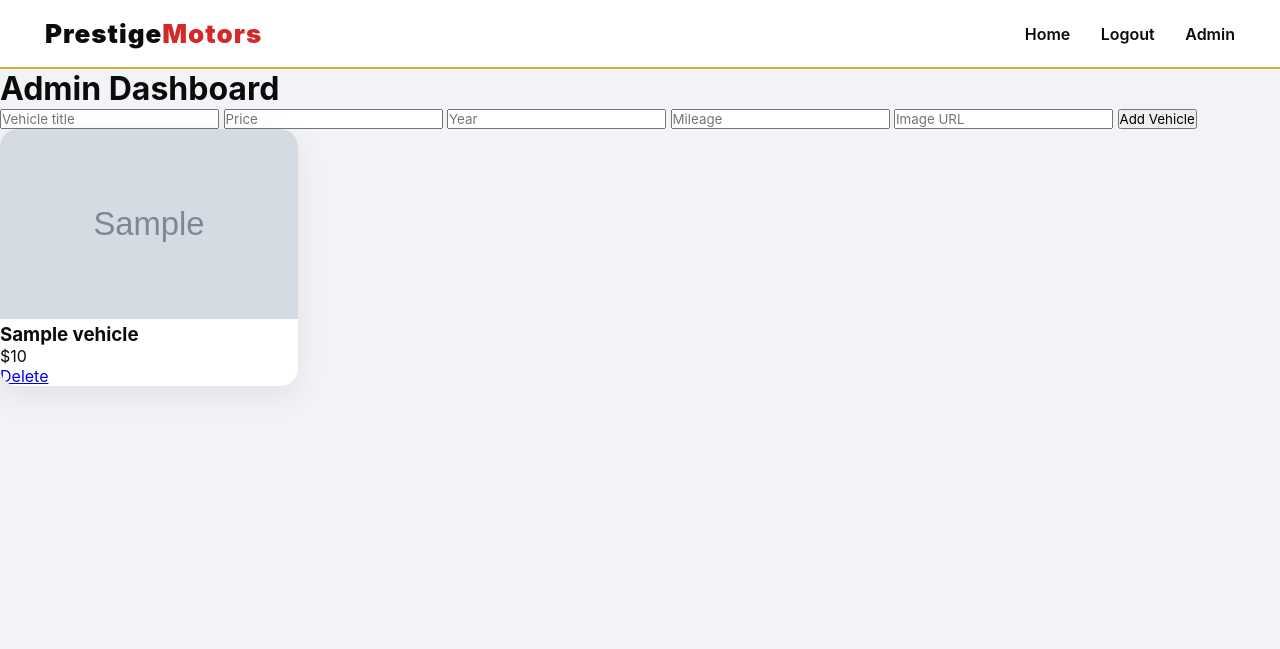
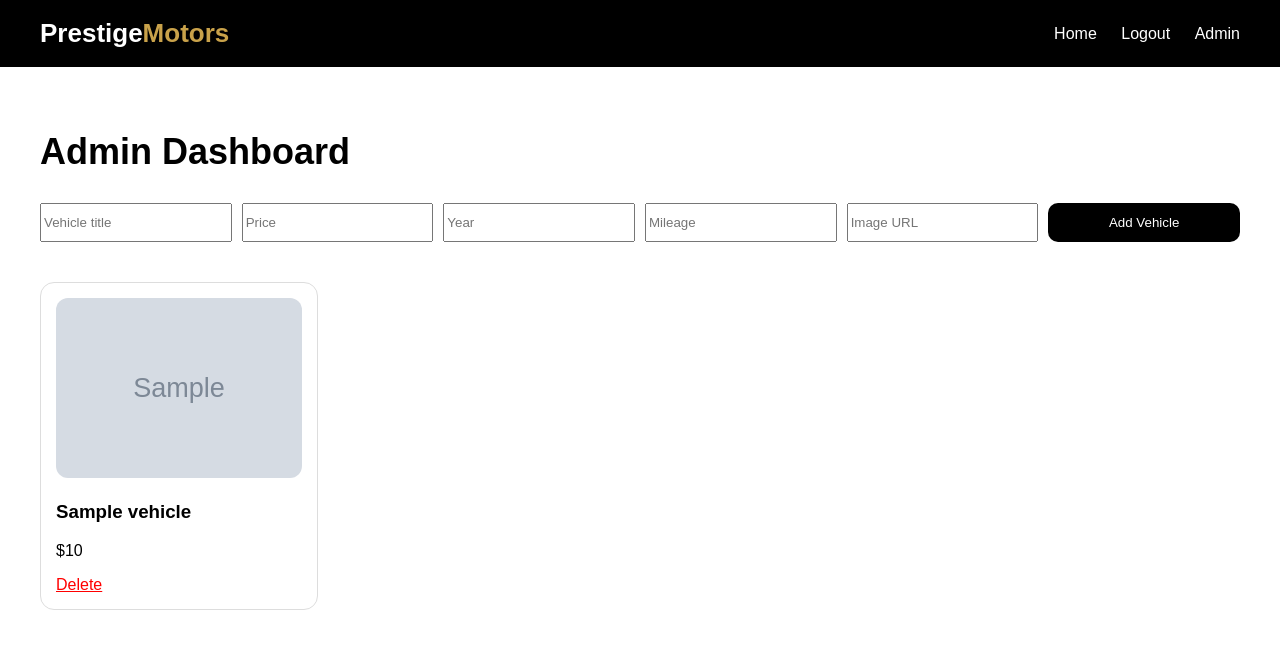
Before and after one commit to djvibez29/tomzkid-prestige-motors, a Flask app: page /admin in a window 1280 px wide. Shown: the top 649 px of the page. Run offline with Flask 3, Linux system fonts and the light colour scheme; a user stored in the database is signed in; tables that the repository leaves empty hold one stand-in row (values such as "Sample post"); grey boxes marked "Sample" are stand-in pictures.

Commit message:
Refactor CSS styles and color variables
Updated color variables and styles for various elements.

```diff
--- a/static/css/style.css
+++ b/static/css/style.css
@@ -1,193 +1,127 @@
 :root {
-    --black: #0b0b0b;
-    --white: #ffffff;
-    --red: #d62828;
-    --gold: #d4af37;
-    --gray: #f1f3f6;
-    --dark-gray: #444;
+    --black:#0d0d0d;
+    --white:#ffffff;
+    --red:#b30000;
+    --gold:#c9a24a;
 }
 
 * {
-    margin: 0;
-    padding: 0;
-    box-sizing: border-box;
-    font-family: Inter, system-ui, sans-serif;
+    box-sizing:border-box;
+    font-family:Arial, sans-serif;
 }
 
 body {
-    background: var(--gray);
-    color: var(--black);
+    margin:0;
+    background:white;
+    color:black;
 }
 
-/* ---------------- NAV ---------------- */
-
-header {
-    background: var(--white);
-    border-bottom: 2px solid var(--gold);
-    padding: 18px 45px;
-    display: flex;
-    justify-content: space-between;
-    align-items: center;
-    position: sticky;
-    top: 0;
-    z-index: 50;
+.nav {
+    background:black;
+    padding:18px 40px;
+    display:flex;
+    justify-content:space-between;
+    align-items:center;
 }
 
 .logo {
-    font-weight: 900;
-    font-size: 26px;
-    letter-spacing: 1px;
+    font-size:26px;
+    font-weight:bold;
+    color:white;
 }
 
 .logo span {
-    color: var(--red);
+    color:var(--gold);
 }
 
-nav a {
-    margin-left: 26px;
-    font-weight: 600;
-    text-decoration: none;
-    color: var(--black);
+.nav a {
+    color:white;
+    margin-left:20px;
+    text-decoration:none;
 }
 
-nav a:hover {
-    color: var(--red);
+.container {
+    padding:40px;
 }
 
-/* ---------------- HERO SEARCH ---------------- */
-
-.hero {
-    background: linear-gradient(white, #fafafa);
-    padding: 60px 45px;
+.page-title {
+    font-size:36px;
+    margin-bottom:30px;
 }
 
-.search-box {
-    max-width: 1200px;
-    margin: auto;
-    background: var(--white);
-    border-radius: 18px;
-    box-shadow: 0 15px 50px rgba(0,0,0,.08);
-    padding: 30px;
-}
-
-.search-box form {
-    display: grid;
-    grid-template-columns: 2fr 1fr 1fr 1fr auto;
-    gap: 15px;
-}
-
-.search-box input,
-.search-box select {
-    padding: 14px;
-    border-radius: 10px;
-    border: 1px solid #ddd;
-}
-
-.search-btn {
-    background: var(--red);
-    color: white;
-    border: none;
-    padding: 14px 22px;
-    border-radius: 10px;
-    cursor: pointer;
-}
-
-/* ---------------- GRID ---------------- */
-
-.market {
-    padding: 50px;
-    display: grid;
-    grid-template-columns: 280px 1fr;
-    gap: 35px;
-}
-
-.filters {
-    background: var(--white);
-    padding: 25px;
-    border-radius: 16px;
-    border: 1px solid var(--gold);
-    height: fit-content;
-}
-
-.filters h3 {
-    margin-bottom: 20px;
-}
-
-.filters label {
-    font-weight: 600;
-    margin-top: 14px;
-    display: block;
-}
-
-.filters select {
-    width: 100%;
-    padding: 10px;
-}
-
-/* ---------------- CAR GRID ---------------- */
-
 .grid {
-    display: grid;
-    grid-template-columns: repeat(auto-fill,minmax(280px,1fr));
-    gap: 30px;
+    display:grid;
+    grid-template-columns:repeat(auto-fill,minmax(260px,1fr));
+    gap:30px;
 }
 
 .card {
-    background: white;
-    border-radius: 18px;
-    overflow: hidden;
-    transition: .2s;
-    box-shadow: 0 10px 30px rgba(0,0,0,.07);
+    background:white;
+    border:1px solid #ddd;
+    border-radius:14px;
+    padding:15px;
+    transition:.2s;
 }
 
 .card:hover {
-    transform: translateY(-6px);
+    transform:translateY(-4px);
+    box-shadow:0 10px 25px rgba(0,0,0,.1);
 }
 
 .card img {
-    height: 190px;
-    width: 100%;
-    object-fit: cover;
-}
-
-.card-body {
-    padding: 18px;
+    width:100%;
+    height:180px;
+    object-fit:cover;
+    border-radius:12px;
 }
 
 .price {
-    font-size: 20px;
-    font-weight: 900;
-    color: var(--red);
+    color:var(--red);
+    font-weight:bold;
 }
 
-/* ---------------- BUTTONS ---------------- */
-
-.primary {
-    background: var(--red);
-    color: white;
-    padding: 12px 18px;
-    border-radius: 10px;
-    text-decoration: none;
+button {
+    background:black;
+    color:white;
+    padding:12px;
+    border:none;
+    border-radius:10px;
+    cursor:pointer;
 }
 
-.gold {
-    border: 2px solid var(--gold);
-    padding: 10px 15px;
-    border-radius: 10px;
+button:hover {
+    background:var(--red);
 }
 
-/* ---------------- ADMIN ---------------- */
-
-.admin-form {
-    padding: 40px;
+.pagination {
+    margin-top:40px;
+    display:flex;
+    justify-content:center;
+    gap:20px;
 }
 
-.admin-form form {
-    max-width: 700px;
-    background: white;
-    padding: 25px;
-    border-radius: 18px;
-    border: 2px solid var(--gold);
-    display: grid;
-    gap: 15px;
+.pagination a {
+    color:var(--red);
 }
+
+.auth-box {
+    max-width:380px;
+    margin:100px auto;
+}
+
+.auth-box input {
+    width:100%;
+    padding:12px;
+    margin-bottom:12px;
+}
+
+.admin-add form {
+    display:grid;
+    grid-template-columns:repeat(auto-fit,minmax(180px,1fr));
+    gap:10px;
+    margin-bottom:40px;
+}
+
+.danger {
+    color:red;
+}
```
